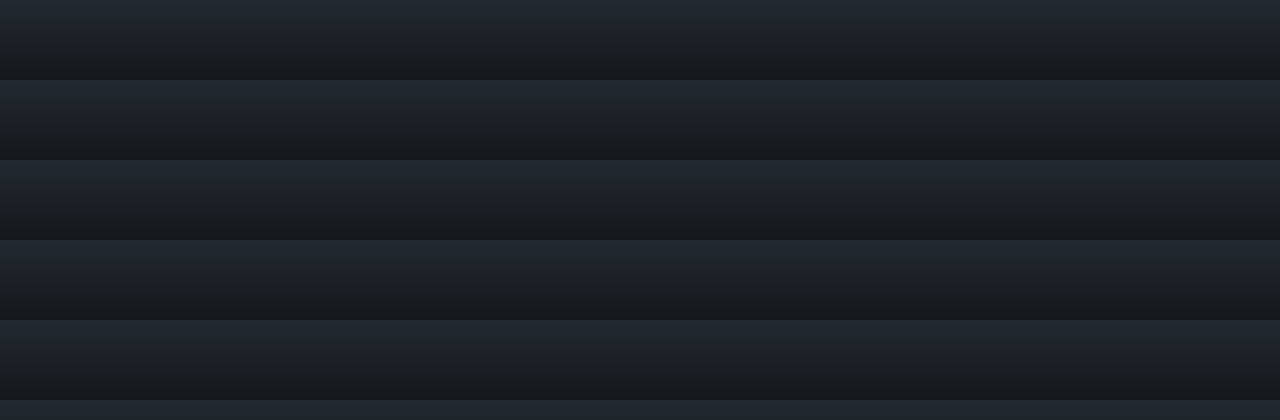
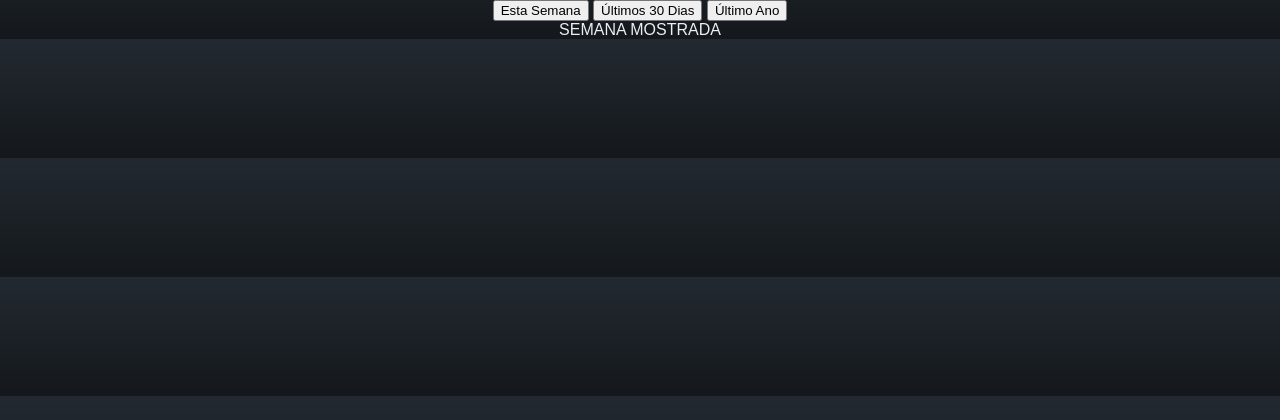
Before and after one commit to 3runoAM/LetterboxdData, a Flask app: page /current-profile in a window 1280 px wide. Shown: the part 80-500 px from the top of the page. Run offline with Flask 3, Linux system fonts and the light colour scheme; parts of the project's set-up code (start-up, migrations or seed data) failed here and were passed over.

Commit message:
Adiciona estrutura base para exibição das views

```diff
--- /dev/null
+++ b/app/static/css/currentProfile.css
@@ -0,0 +1,11 @@
+.panel {
+    display: none;
+}
+
+.panel.active {
+    display: block;
+}
+
+.view-button.active {
+
+}
--- /dev/null
+++ b/app/static/javascript/toggler.js
@@ -0,0 +1,17 @@
+const botoes = document.querySelectorAll(".view-button");
+const paineis = document.querySelectorAll(".panel");
+
+console.log(botoes)
+console.log(paineis)
+
+botoes.forEach(botao => {
+    botao.addEventListener("click", function() {
+
+        botoes.forEach(b => b.classList.remove("active"));
+        this.classList.add("active");
+
+        const alvo = this.dataset.target;
+        paineis.forEach(p => p.classList.remove("active"));
+        document.getElementById(alvo).classList.add("active");
+    });
+});
--- a/app/templates/currentProfile.html
+++ b/app/templates/currentProfile.html
@@ -3,17 +3,39 @@
     <head>
         <meta charset="UTF-8">
         <title>Current Vibe</title>
-        <link rel="icon" href="{{ url_for('static', filename='images/favicon.png') }}" type="image/png">
-        <link rel="stylesheet" href="{{ url_for('static', filename='css/nav.css') }}">
-        <link rel="stylesheet" href="{{ url_for('static', filename='css/styles.css') }}">
+        <link rel="icon" href="{{ url_for("static", filename="images/favicon.png") }}" type="image/png">
+        <link rel="stylesheet" href="{{ url_for("static", filename="css/nav.css") }}">
+        <link rel="stylesheet" href="{{ url_for("static", filename="css/styles.css") }}">
         <link rel="preconnect" href="https://fonts.googleapis.com">
         <link rel="preconnect" href="https://fonts.gstatic.com" crossorigin>
         <link href="https://fonts.googleapis.com/css2?family=Geologica:wght,CRSV@100..900,0&family=Libre+Caslon+Text:ital,wght@0,400;0,700;1,400&family=Yantramanav:wght@100;300;400;500;700;900&display=swap"
               rel="stylesheet">
+        <link rel="stylesheet" href="{{ url_for("static", filename="css/currentProfile.css") }}">
+
     </head>
     <body>
         {% include "partials/nav.html" %}
 
+        <div>
+            <button class="view-button active" data-target="panel-week">Esta Semana</button>
+            <button class="view-button" data-target="panel-month">Últimos 30 Dias</button>
+            <button class="view-button" data-target="panel-year">Último Ano</button>
+        </div>
 
+        <div>
+            <div id="panel-week" class="panel active">
+                <p>SEMANA MOSTRADA</p>
+            </div>
+
+            <div id="panel-month" class="panel">
+                <p>MES MOSTRADO</p>
+            </div>
+
+            <div id="panel-year" class="panel">
+                <p>ANO MOSTRADO</p>
+            </div>
+        </div>
+
+        <script src="{{ url_for("static", filename="javascript/toggler.js") }}"></script>
     </body>
 </html>
```
